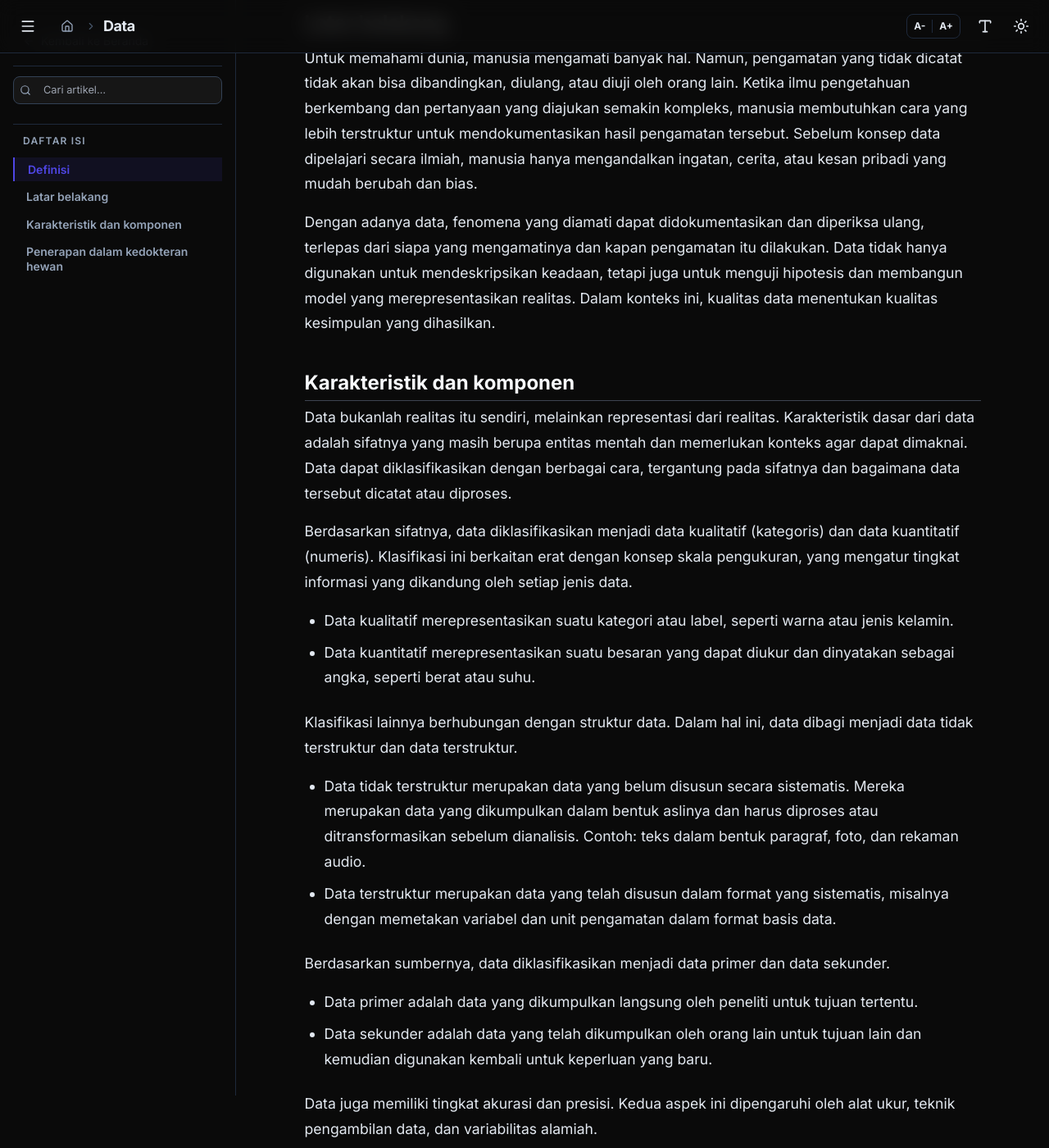
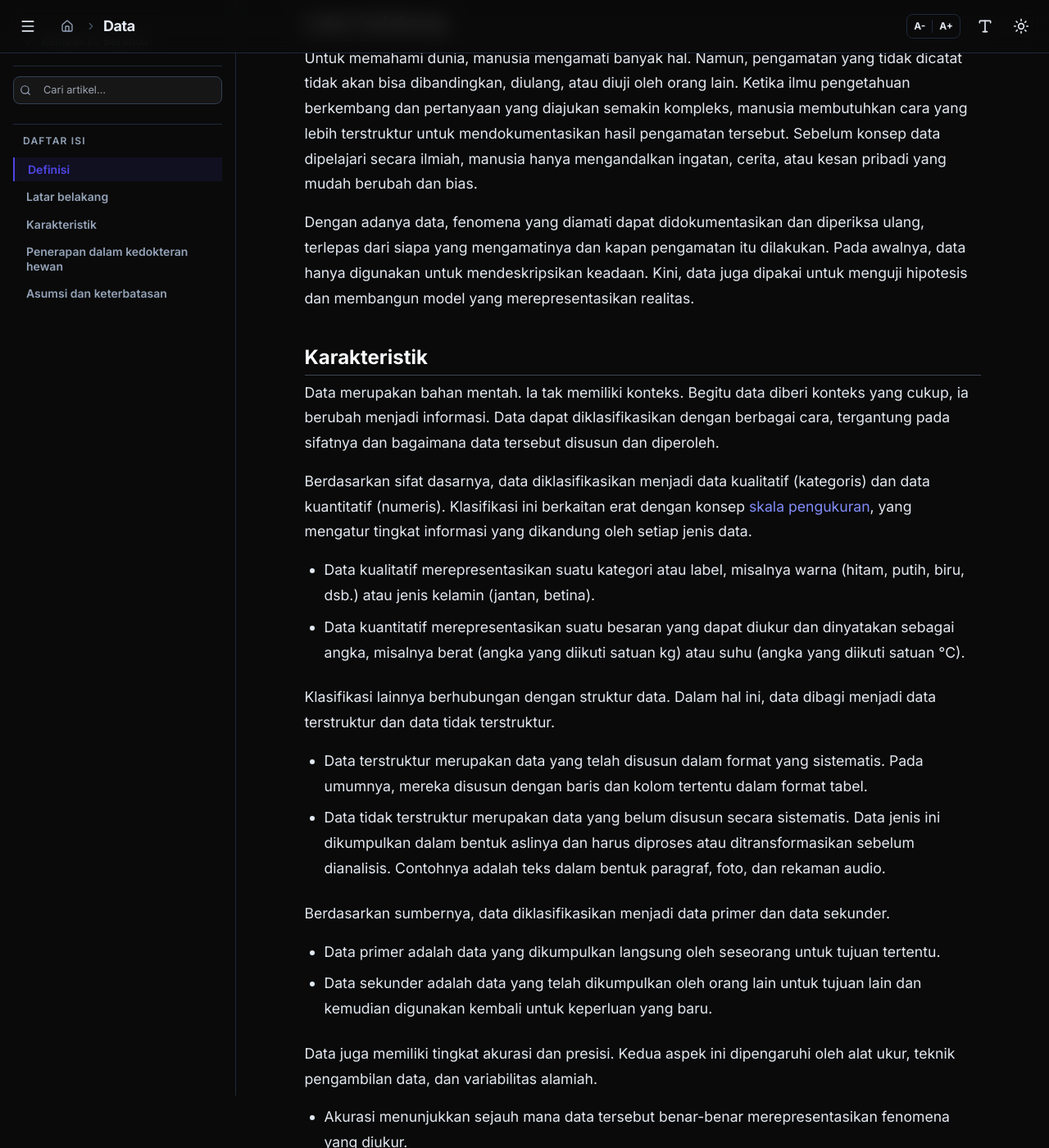
Before and after one commit to rianhs/ensiklopedia, a Jekyll site: the page built from artikel/data.md, in a window 1280 px wide and 1400 px high, scrolled down 397 px. Shown: the whole window at 82% size. Built offline with Jekyll 4.4.1, drawn with Linux system fonts in a browser that asks for light colours; nearby versions of some CDN libraries; some web fonts are replaced; some of the changed text lies outside the part shown.

Commit message:
Update data.md

```diff
--- a/artikel/data.md
+++ b/artikel/data.md
@@ -4,33 +4,40 @@ title: "Data"
 ---
 ## Definisi
 
-Data adalah nilai-nilai yang mewakili subjek atau fenomena tertentu. Ia dapat berupa angka, teks, gambar, atau bentuk lain yang belum diinterpretasikan. Data merupakan bahan baku yang dikumpulkan, disusun, dianalisis, diinterpretasikan, dan disajikan oleh statistika untuk menghasilkan informasi yang bermakna
+Data adalah nilai-nilai yang mewakili subjek atau fenomena tertentu. Ia dapat berupa angka, teks, gambar, rekaman suara, atau bentuk lain. Data merupakan bahan baku yang dikumpulkan, disusun, dianalisis, diinterpretasikan, dan disajikan oleh [statistika](artikel/statistika.md) untuk menghasilkan informasi yang bermakna.
 
 ## Latar belakang
 
 Untuk memahami dunia, manusia mengamati banyak hal. Namun, pengamatan yang tidak dicatat tidak akan bisa dibandingkan, diulang, atau diuji oleh orang lain. Ketika ilmu pengetahuan berkembang dan pertanyaan yang diajukan semakin kompleks, manusia membutuhkan cara yang lebih terstruktur untuk mendokumentasikan hasil pengamatan tersebut. Sebelum konsep data dipelajari secara ilmiah, manusia hanya mengandalkan ingatan, cerita, atau kesan pribadi yang mudah berubah dan bias.
 
-Dengan adanya data, fenomena yang diamati dapat didokumentasikan dan diperiksa ulang, terlepas dari siapa yang mengamatinya dan kapan pengamatan itu dilakukan. Data tidak hanya digunakan untuk mendeskripsikan keadaan, tetapi juga untuk menguji hipotesis dan membangun model yang merepresentasikan realitas. Dalam konteks ini, kualitas data menentukan kualitas kesimpulan yang dihasilkan.
+Dengan adanya data, fenomena yang diamati dapat didokumentasikan dan diperiksa ulang, terlepas dari siapa yang mengamatinya dan kapan pengamatan itu dilakukan. Pada awalnya, data hanya digunakan untuk mendeskripsikan keadaan. Kini, data juga dipakai untuk menguji hipotesis dan membangun model yang merepresentasikan realitas.
 
-## Karakteristik dan komponen
+## Karakteristik
 
-Data bukanlah realitas itu sendiri, melainkan representasi dari realitas. Karakteristik dasar dari data adalah sifatnya yang masih berupa entitas mentah dan memerlukan konteks agar dapat dimaknai. Data dapat diklasifikasikan dengan berbagai cara, tergantung pada sifatnya dan bagaimana data tersebut dicatat atau diproses.
+Data merupakan bahan mentah. Ia tak memiliki konteks. Begitu data diberi konteks yang cukup, ia berubah menjadi informasi. Data dapat diklasifikasikan dengan berbagai cara, tergantung pada sifatnya dan bagaimana data tersebut disusun dan diperoleh.
 
-Berdasarkan sifatnya, data diklasifikasikan menjadi data kualitatif (kategoris) dan data kuantitatif (numeris). Klasifikasi ini berkaitan erat dengan konsep skala pengukuran, yang mengatur tingkat informasi yang dikandung oleh setiap jenis data.
-* Data kualitatif merepresentasikan suatu kategori atau label, seperti warna atau jenis kelamin.
-* Data kuantitatif merepresentasikan suatu besaran yang dapat diukur dan dinyatakan sebagai angka, seperti berat atau suhu.
+Berdasarkan sifat dasarnya, data diklasifikasikan menjadi data kualitatif (kategoris) dan data kuantitatif (numeris). Klasifikasi ini berkaitan erat dengan konsep [skala pengukuran](artikel/skala-pengukuran.md), yang mengatur tingkat informasi yang dikandung oleh setiap jenis data.
+* Data kualitatif merepresentasikan suatu kategori atau label, misalnya warna (hitam, putih, biru, dsb.) atau jenis kelamin (jantan, betina).
+* Data kuantitatif merepresentasikan suatu besaran yang dapat diukur dan dinyatakan sebagai angka, misalnya berat (angka yang diikuti satuan kg) atau suhu (angka yang diikuti satuan °C).
 
-Klasifikasi lainnya berhubungan dengan struktur data. Dalam hal ini, data dibagi menjadi data tidak terstruktur dan data terstruktur.
-* Data tidak terstruktur merupakan data yang belum disusun secara sistematis. Mereka merupakan data yang dikumpulkan dalam bentuk aslinya dan harus diproses atau ditransformasikan sebelum dianalisis. Contoh: teks dalam bentuk paragraf, foto, dan rekaman audio.
-* Data terstruktur merupakan data yang telah disusun dalam format yang sistematis, misalnya dengan memetakan variabel dan unit pengamatan dalam format basis data.
+Klasifikasi lainnya berhubungan dengan struktur data. Dalam hal ini, data dibagi menjadi data terstruktur dan data tidak terstruktur.
+* Data terstruktur merupakan data yang telah disusun dalam format yang sistematis. Pada umumnya, mereka disusun dengan baris dan kolom tertentu dalam format tabel.
+* Data tidak terstruktur merupakan data yang belum disusun secara sistematis. Data jenis ini dikumpulkan dalam bentuk aslinya dan harus diproses atau ditransformasikan sebelum dianalisis. Contohnya adalah teks dalam bentuk paragraf, foto, dan rekaman audio.
 
 Berdasarkan sumbernya, data diklasifikasikan menjadi data primer dan data sekunder.
-* Data primer adalah data yang dikumpulkan langsung oleh peneliti untuk tujuan tertentu.
+* Data primer adalah data yang dikumpulkan langsung oleh seseorang untuk tujuan tertentu.
 * Data sekunder adalah data yang telah dikumpulkan oleh orang lain untuk tujuan lain dan kemudian digunakan kembali untuk keperluan yang baru.
 
 Data juga memiliki tingkat akurasi dan presisi. Kedua aspek ini dipengaruhi oleh alat ukur, teknik pengambilan data, dan variabilitas alamiah.
-* Akurasi menunjukkan sejauh mana data tersebut benar-benar merepresentasikan fenomena yang diukur
+* Akurasi menunjukkan sejauh mana data tersebut benar-benar merepresentasikan fenomena yang diukur.
 * Presisi menunjukkan konsistensi hasil jika pengukuran dilakukan berulang kali dalam kondisi yang serupa.
 
 ## Penerapan dalam kedokteran hewan
-Seorang dokter hewan mengumpulkan data saat memeriksa seekor anjing. Data yang dikumpulkan dapat berupa data kualitatif, seperti warna membran mukosa yang pucat, serta data kualitatif seperti frekuensi denyut jantung sebesar 120 kali per menit dan suhu tubuh 39,2°C. Data mentah ini kemudian dibandingkan dengan standar fisiologis normal untuk spesies anjing. Ketika data tersebut dikumpulkan selama beberapa hari, dokter hewan tersebut dapat mengidentifikasi apakah anjing mengalami perbaikan atau perburukan kondisi. Keputusan untuk melanjutkan, mengganti, atau menghentikan terapi sangat bergantung pada interpretasi data ini.
+
+Seorang dokter hewan mengumpulkan data saat memeriksa seekor anjing. Data yang dikumpulkan dapat berupa data kualitatif, seperti warna membran mukosa yang pucat, serta data kualitatif seperti frekuensi denyut jantung sebesar 120 kali per menit dan suhu tubuh 39,2 °C. Data mentah ini kemudian dibandingkan dengan standar fisiologis normal untuk spesies anjing. Ketika data tersebut dikumpulkan selama beberapa hari, dokter hewan tersebut dapat mengidentifikasi apakah anjing mengalami perbaikan atau perburukan kondisi. Keputusan untuk melanjutkan, mengganti, atau menghentikan terapi sangat bergantung pada interpretasi data ini.
+
+## Asumsi dan keterbatasan
+
+Data bukanlah realitas itu sendiri, melainkan representasi dari realitas. Ia hanyalah bagian dari suatu fenomena yang ditangkap dengan cara tertentu. Cara pengumpulan data menentukan apakah data tersebut berkualitas atau tidak. Kesalahan dalam pengumpulan data, baik karena faktor manusia maupun keterbatasan instrumen, dapat menyebabkan data tidak akurat.
+
+Banyak orang menganggap bahwa semakin banyak data yang dikumpulkan, maka kesimpulan yang ditarik akan semakin baik. Padahal, sebanyak apa pun data jika kualitasnya buruk, maka kesimpulan yang dihasilkan tidak tepat. Oleh karena itu, kualitas data lebih penting dari kuantitasnya.
```
